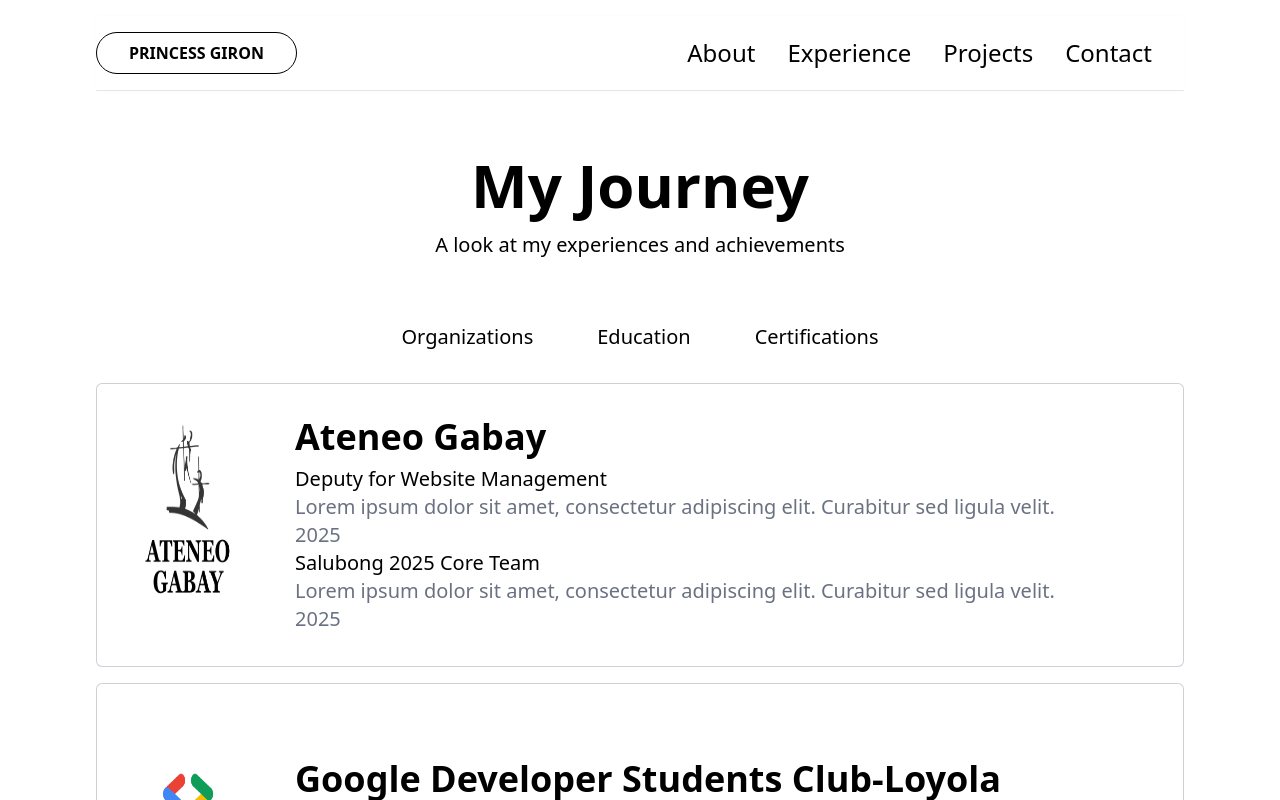
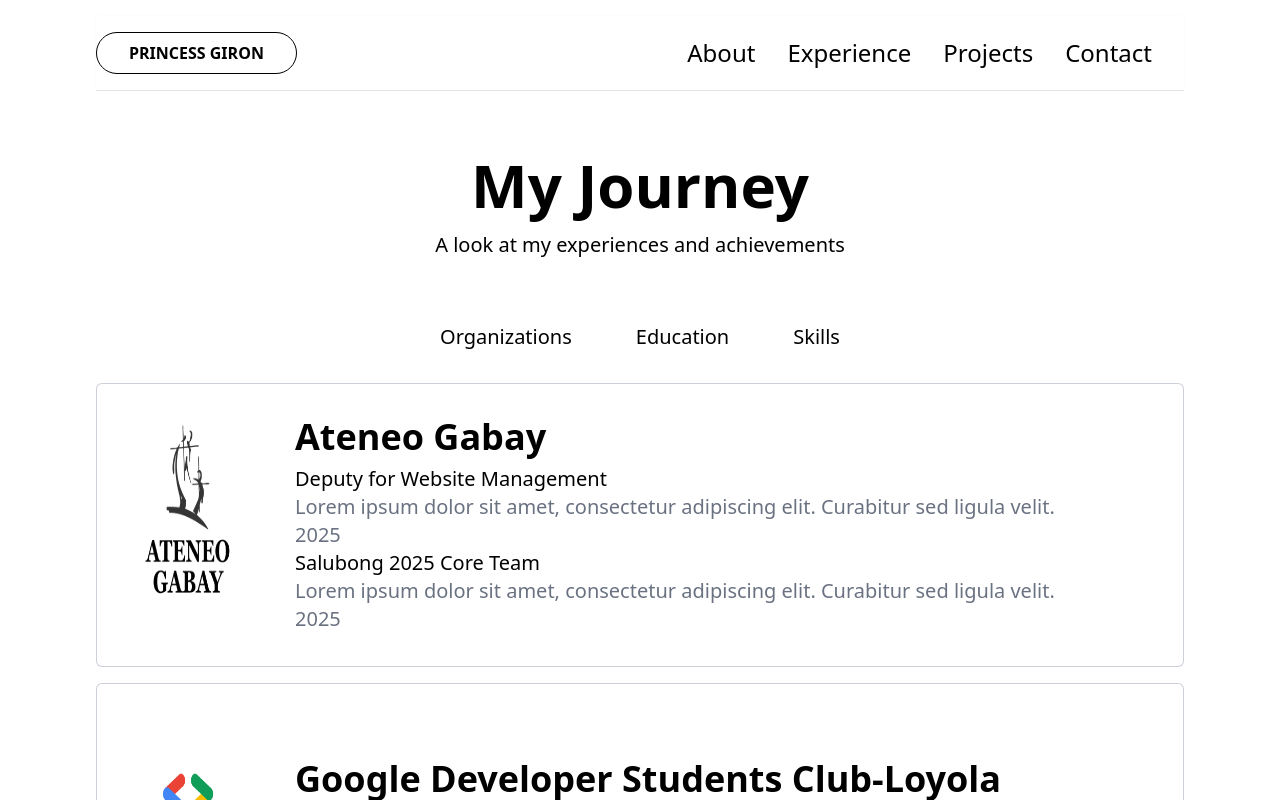
Before and after one commit to youth-of-may/portfolio-app, a React (Vite) app: page /experience in a window 1280 px wide. Shown: the top 800 px of the page. Built offline with nearby package versions, Linux system fonts and the light colour scheme.

Commit message:
Replaced cert with skills.

```diff
--- a/src/pages/Experience.jsx
+++ b/src/pages/Experience.jsx
@@ -3,26 +3,26 @@
 import Subheader from "../components/Subheader"
 import Organizations from "../components/Organizations"
 import Education from "../components/Education"
-import Certification from "../components/Certification"
 import { useState } from "react"
+import Skills from "../components/Skills"
 export default function Experience() {
     const [org, setOrg] = useState(true)
     const [educ, setEduc] = useState(false)
-    const [cert, setCert] = useState(false)
+    const [skill, setSkill] = useState(false)
     function clickOrg() {
         setOrg(true)
         setEduc(false)
-        setCert(false)
+        setSkill(false)
     }
     function clickEduc() {
         setOrg(false)
         setEduc(true)
-        setCert(false)
+        setSkill(false)
     }
-    function clickCert() {
+    function clickSkill() {
         setOrg(false)
         setEduc(false)
-        setCert(true)
+        setSkill(true)
     }
     return (
         <>
@@ -32,10 +32,10 @@
             <div className="flex lg:gap-x-16 gap-x-8 justify-center">
                 <Subheader misc="mb-8 hover:underline hover:underline-offset-4 active:underline" handleClick={()=> clickOrg()}>Organizations</Subheader>
                 <Subheader misc="mb-8 hover:underline hover:underline-offset-4 active:underline" handleClick={()=> clickEduc()}>Education</Subheader>
-                <Subheader misc="mb-8 hover:underline hover:underline-offset-4 focus:text-white" handleClick={()=> clickCert()}>Certifications</Subheader>
+                <Subheader misc="mb-8 hover:underline hover:underline-offset-4 focus:text-white" handleClick={()=> clickSkill()}>Skills</Subheader>
             </div>
             <div className="lg:max-w-6xl sm:max-w-xl">
-                <p>{org ? <Organizations/> : educ ? <Education/> : <Certification/>}</p>
+                <p>{org ? <Organizations/> : educ ? <Education/> : <Skills/>}</p>
             </div>
             <div>
 
```
